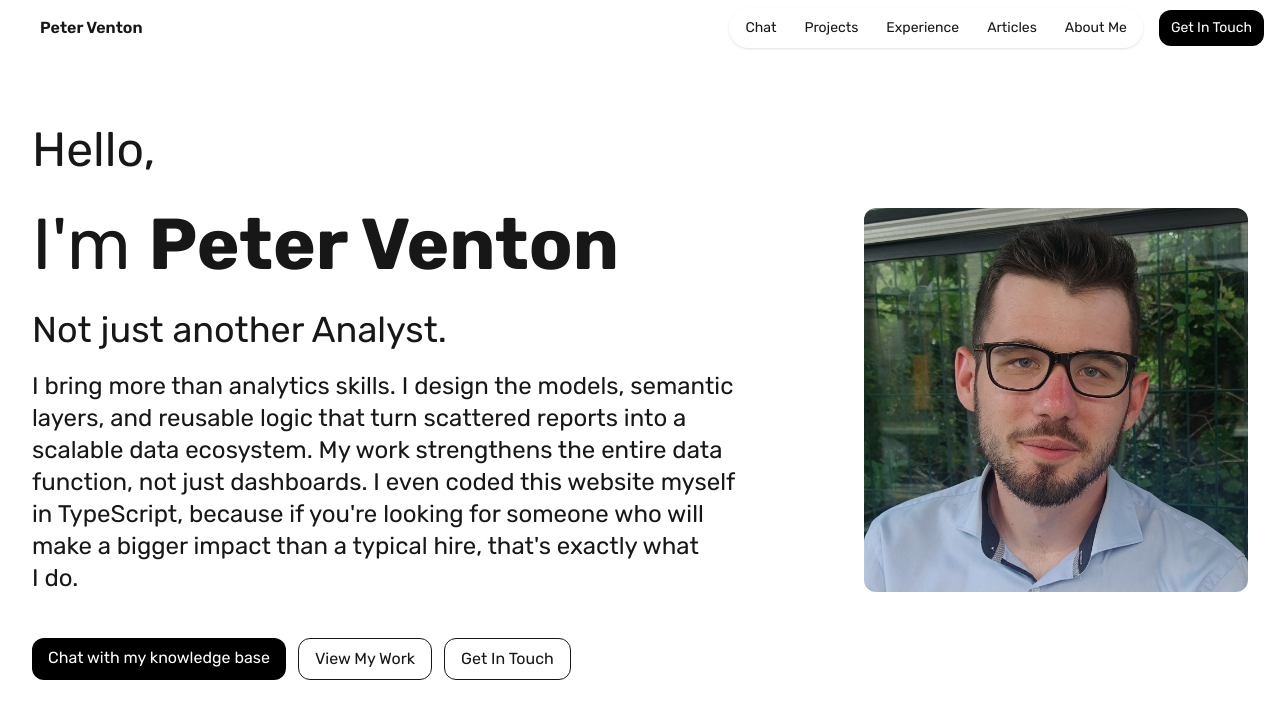
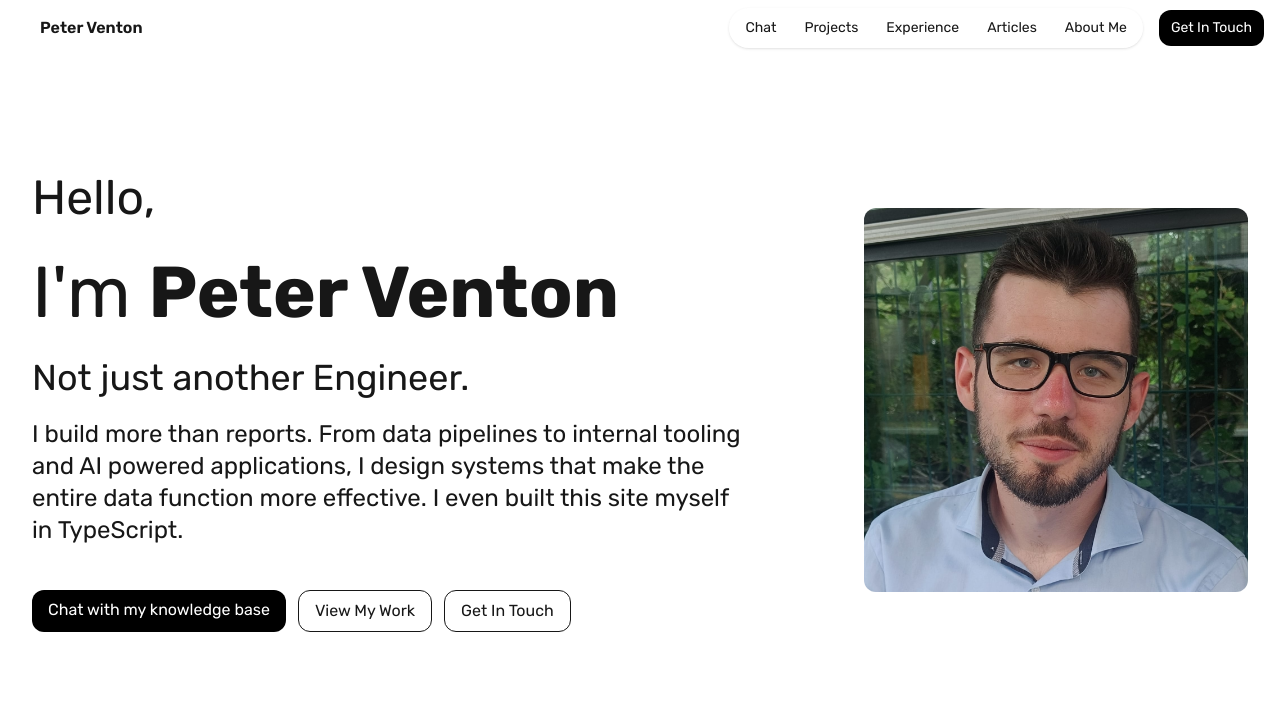
Before and after one commit to PeterSVenton/portfolio, a Next.js app: page / in a window 1280 px wide. Shown: the top 718 px of the page. Built offline with nearby package versions, Linux system fonts and the light colour scheme.

Commit message:
updated home page

```diff
--- a/src/app/page.tsx
+++ b/src/app/page.tsx
@@ -6,8 +6,8 @@ import { config } from '@/data/config';
 
 
 export const metadata = {
-  title: 'Peter Venton - BI that scales beyond dashboards',
-  description: 'Microsoft Fabric & Power Platform expert building scalable BI ecosystems.',
+  title: 'Peter Venton - Data that scales beyond dashboards',
+  description: 'Data engineer building scalable pipelines, internal tooling, and AI-powered applications.',
 }
 
 const HeroMain = () => {
@@ -15,8 +15,8 @@ const HeroMain = () => {
     <div className='flex flex-col gap-2 md:gap-4 lg:gap-5'>
       <p className='text-2xl sm:text-4xl lg:text-5xl leading-tight'>Hello,</p>
       <p className='text-3xl sm:text-6xl lg:text-7xl leading-tight'>I&apos;m <span className='font-bold'>Peter Venton</span></p>
-      <p className='text-xl sm:text-3xl lg:text-4xl text-balance'>Not just another Analyst.</p>
-      <p className='text-base sm:text-xl lg:text-2xl text-pretty'>I bring more than analytics skills. I design the models, semantic layers, and reusable logic that turn scattered reports into a scalable data ecosystem. My work strengthens the entire data function, not just dashboards. I even coded this website myself in TypeScript, because if you&apos;re looking for someone who will make a bigger impact than a typical hire, that&apos;s exactly what I do.</p>
+      <p className='text-xl sm:text-3xl lg:text-4xl text-balance'>Not just another Engineer.</p>
+      <p className='text-base sm:text-xl lg:text-2xl text-pretty'>I build more than reports. From data pipelines to internal tooling and AI powered applications, I design systems that make the entire data function more effective. I even built this site myself in TypeScript.</p>
       <div className="mt-6 flex gap-3">
         <Link href="/chat" className="rounded-xl bg-black px-4 py-2 text-white">Chat with my knowledge base</Link>
         <Link href="/work" className="rounded-xl border px-4 py-2">View My Work</Link>
```
